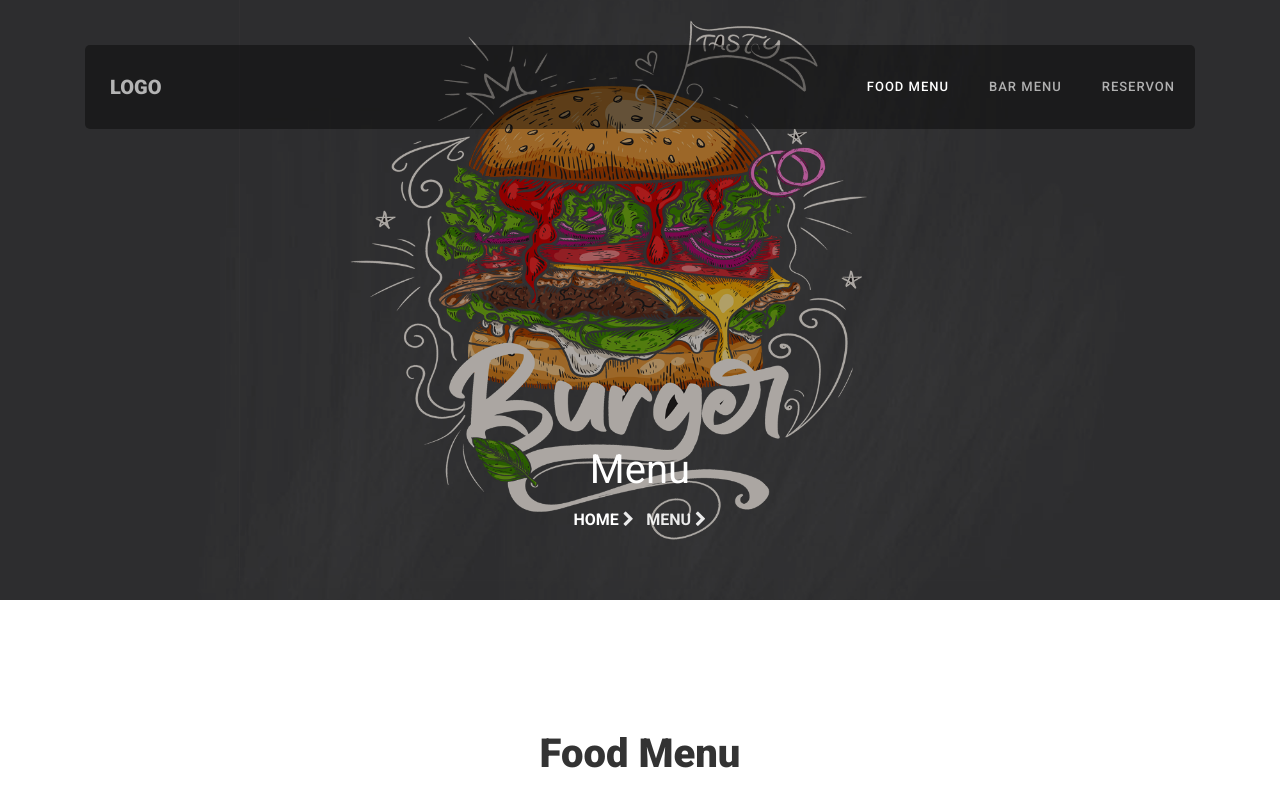
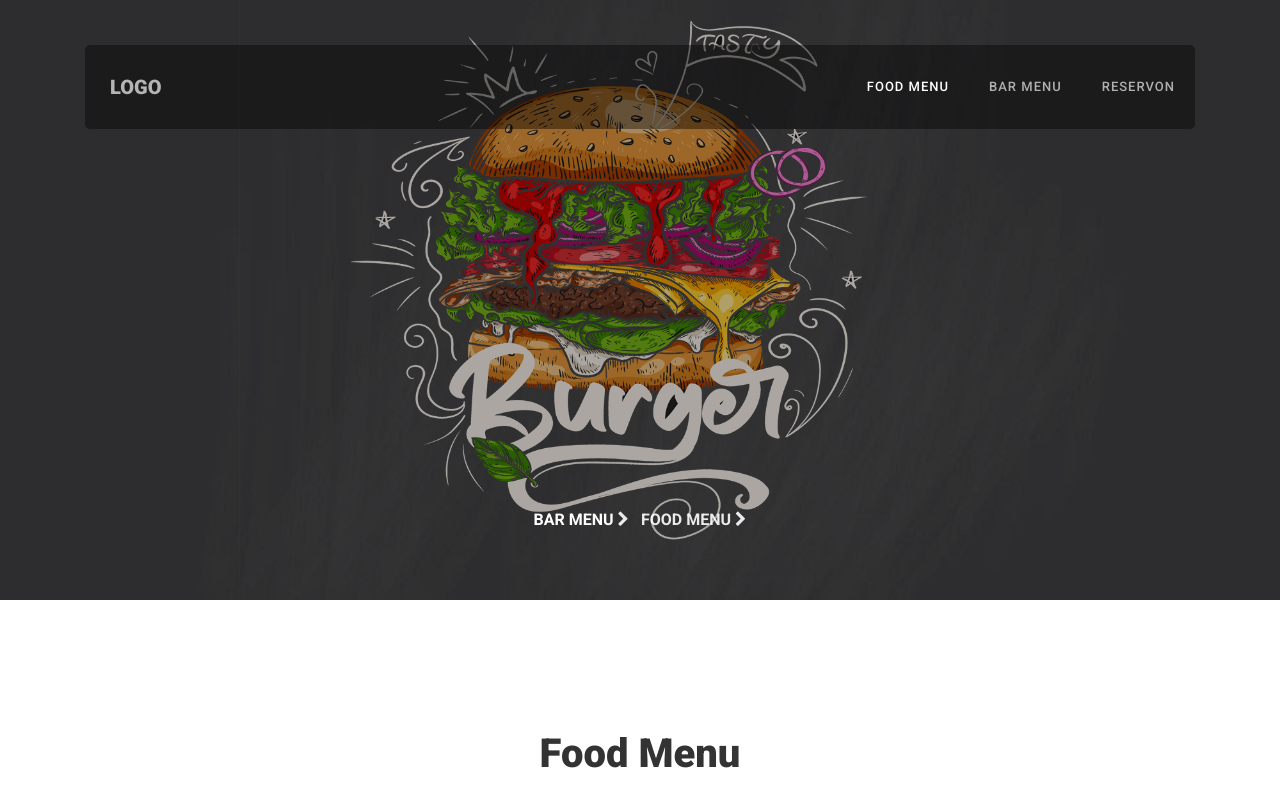
Before and after one commit to INOS-PUBLISHER/Demo-Menu, a plain HTML site: page index.html in a window 1280 px wide. Shown: the top 807 px of the page. Drawn offline with Linux system fonts and the light colour scheme; some packages are replaced by stand-ins of ours; no server answers; files whose address does not match are found by name.

Commit message:
Update index.html

```diff
--- a/index.html
+++ b/index.html
@@ -49,8 +49,7 @@
 		<div class="container">
 			<div class="row no-gutters slider-text align-items-end justify-content-center">
 				<div class="col-md-9 ftco-animate text-center mb-5">
-					<h1 class="mb-2 bread">Menu</h1>
-					<p class="breadcrumbs"><span class="mr-2"><a href="index.html">Home <i class="fa fa-chevron-right"></i></a></span> <span>Menu <i class="fa fa-chevron-right"></i></span></p>
+					<p class="breadcrumbs"><span class="mr-2"><a href="barmenu.html">Bar Menu <i class="fa fa-chevron-right"></i></a></span> <span>Food Menu <i class="fa fa-chevron-right"></i></span></p>
 				</div>
 			</div>
 		</div>
```
